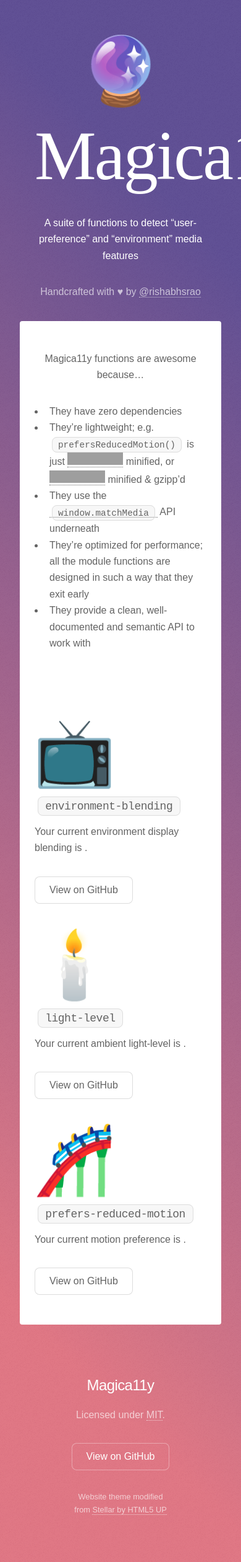
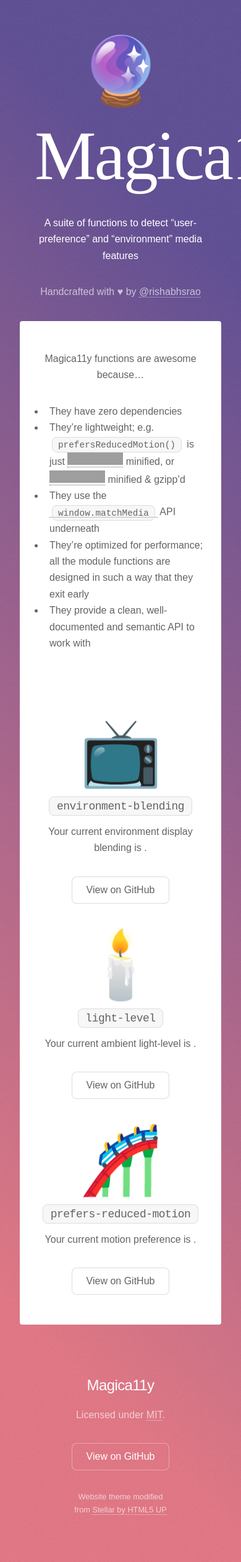
Before and after one commit to magica11y/magica11y-jekyll-theme, a Jekyll site: the page built from index.md, in a window 390 px wide. Shown: the whole page at 62% size. Built offline with Jekyll 4.4.1, drawn with Linux system fonts in a browser that asks for light colours; emoji names are drawn with the system emoji font; some web fonts are replaced; grey boxes are pictures that could not be loaded.

Commit message:
:art: Fix text centering on mobile

```diff
--- a/assets/css/main.css
+++ b/assets/css/main.css
@@ -721,7 +721,7 @@ input, select, textarea {
                 text-align: center;
             }
 
-                ul {
+                .spotlight ul {
                     text-align: left;
                 }
 
```
